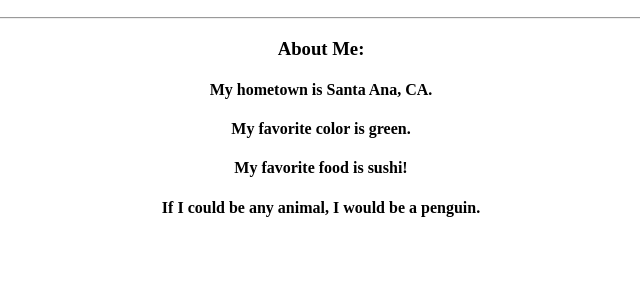
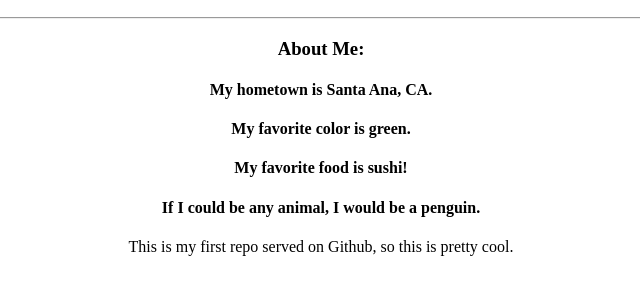
Before and after one commit to annaclouds/my-first-repo, a plain HTML site: page index.html in a window 1280 px wide. Shown: the part 110-404 px from the top of the page, without its empty margins (319-959 px from the left). Drawn offline with Linux system fonts and the light colour scheme.

Commit message:
Added a paragraph to my profile.

```diff
--- a/index.html
+++ b/index.html
@@ -15,6 +15,8 @@
 					<h4>My favorite color is green.</h4>
 					<h4>My favorite food is sushi!</h4>
 					<h4>If I could be any animal, I would be a penguin.</h4>
+
+                    <p>This is my first repo served on Github, so this is pretty cool.</p>
 			</div>
 		  </body>
 		</html>
```
